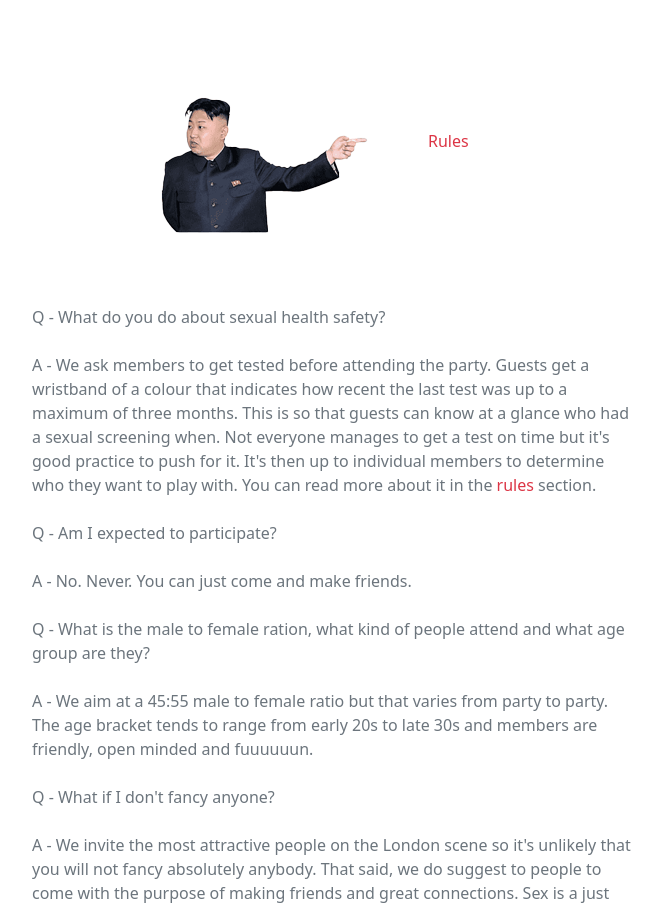
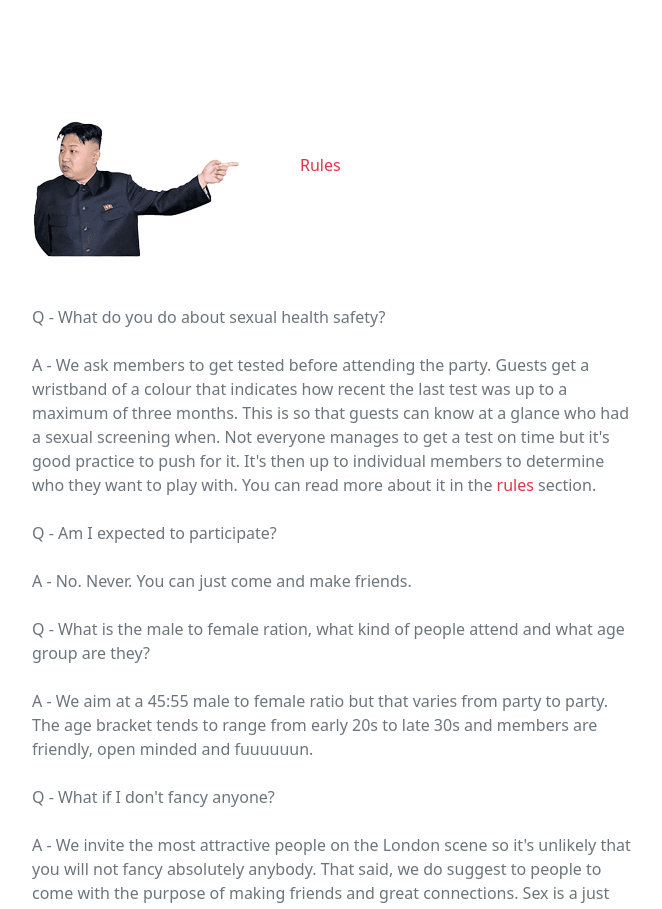
Before and after one commit to dantrovato/the-tribe-react18, a React (Vite) app: page /faq in a window 1280 px wide. Shown: the part 802-1711 px from the top of the page, without its empty margins (308-970 px from the left). Built offline with nearby package versions, Linux system fonts and the light colour scheme.

Commit message:
move kim jong image out of enclosing p and give it a padding

```diff
--- a/src/components/FAQ.tsx
+++ b/src/components/FAQ.tsx
@@ -20,8 +20,9 @@ const FAQ = () => {
         if you're uncomfortable at any point, do speak to anyone wearing a
         flashing blue armband. The 'generals' are there to make your night as
         amazing as it can be. Please read the rules here: <br />
+      </p>
       <a
-          className="navbar-brand text-danger"
+        className="navbar-brand text-danger p-4"
         href="https://thetribeexperiment.com/rules"
         target="_blank"
         rel="noopener noreferrer"
@@ -34,7 +35,6 @@ const FAQ = () => {
         />
         <span className="p-5 ">Rules</span>
       </a>
-      </p>
       <p className="mb-4">Q - What do you do about sexual health safety?</p>
       <p className="mb-4">
         A - We ask members to get tested before attending the party. Guests get
```
Lines whose indentation alone changed are shown as unchanged.
